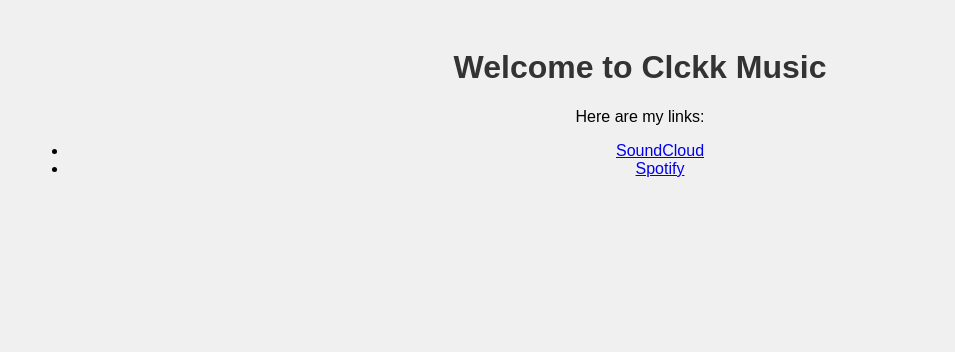
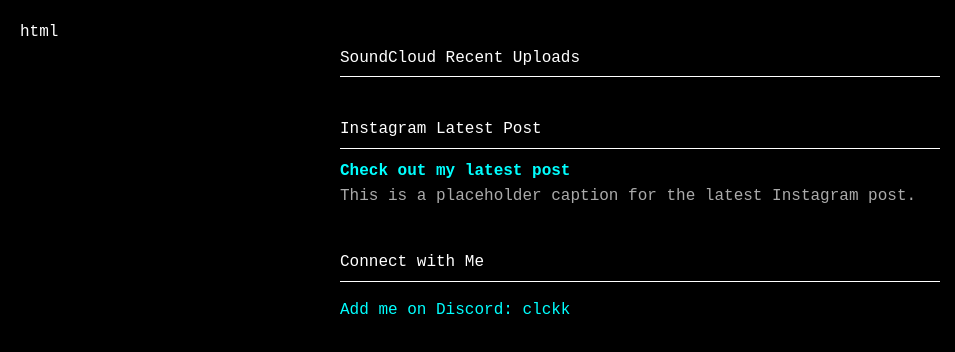
Before and after one commit to clckkmusic/clckkmusic.github.io, a plain HTML site: page index.html in a window 1280 px wide. Shown: the whole page, without its empty margins (0-955 px from the left). Drawn offline with Linux system fonts and the light colour scheme; no server answers.

Commit message:
Update index.html

```diff
--- a/index.html
+++ b/index.html
@@ -1,17 +1,93 @@
+html
 <!DOCTYPE html>
 <html lang="en">
 <head>
-  <meta charset="UTF-8">
-  <meta name="viewport" content="width=device-width, initial-scale=1.0">
-  <title>Clckk Music</title>
-  <link rel="stylesheet" href="styles.css">
+    <meta charset="UTF-8">
+    <meta name="viewport" content="width=device-width, initial-scale=1.0">
+    <title>Clckk's Terminal Music Hub</title>
+    <style>
+        body {
+            background-color: #000;
+            color: #fff;
+            font-family: 'Courier New', Courier, monospace;
+            margin: 0;
+            padding: 20px;
+            line-height: 1.6;
+        }
+        a {
+            color: #0ff;
+            text-decoration: none;
+        }
+        a:hover {
+            text-decoration: underline;
+        }
+        .container {
+            max-width: 600px;
+            margin: auto;
+        }
+        .section {
+            margin-bottom: 40px;
+        }
+        .section-title {
+            border-bottom: 1px solid #fff;
+            padding-bottom: 5px;
+            margin-bottom: 10px;
+        }
+        .post {
+            margin-bottom: 20px;
+        }
+        .post-title {
+            font-weight: bold;
+        }
+        .post-caption {
+            color: #aaa;
+        }
+    </style>
 </head>
 <body>
-  <h1>Welcome to Clckk Music</h1>
-  <p>Here are my links:</p>
-  <ul>
-    <li><a href="https://soundcloud.com/clckkmusic" target="_blank">SoundCloud</a></li>
-    <li><a href="https://spotify.com/clckkmusic" target="_blank">Spotify</a></li>
-  </ul>
+    <div class="container">
+        <div class="section">
+            <div class="section-title">SoundCloud Recent Uploads</div>
+            <div id="soundcloud-tracks"></div>
+        </div>
+        <div class="section">
+            <div class="section-title">Instagram Latest Post</div>
+            <div id="instagram-post"></div>
+        </div>
+        <div class="section">
+            <div class="section-title">Connect with Me</div>
+            <p><a href="https://discord.com/users/clckk" target="_blank">Add me on Discord: clckk</a></p>
+        </div>
+    </div>
+
+    <script>
+        async function fetchSoundCloudTracks() {
+            const response = await fetch('https://api-v2.soundcloud.com/users/27983846/tracks?client_id=a1e03910c7744580b83f62c577328d68&limit=3');
+            const tracks = await response.json();
+            const container = document.getElementById('soundcloud-tracks');
+            tracks.forEach(track => {
+                const trackElement = document.createElement('div');
+                trackElement.className = 'post';
+                trackElement.innerHTML = `<div class="post-title"><a href="${track.permalink_url}" target="_blank">${track.title}</a></div>`;
+                container.appendChild(trackElement);
+            });
+        }
+
+        async function fetchInstagramPost() {
+            // Note: Instagram does not provide a public API for fetching user posts without authentication.
+            // This is a placeholder. In a real-world scenario, you would need to use Instagram Graph API with proper authentication.
+            const container = document.getElementById('instagram-post');
+            const postElement = document.createElement('div');
+            postElement.className = 'post';
+            postElement.innerHTML = `
+                <div class="post-title"><a href="https://www.instagram.com/clckk.silk/" target="_blank">Check out my latest post</a></div>
+                <div class="post-caption">This is a placeholder caption for the latest Instagram post.</div>
+            `;
+            container.appendChild(postElement);
+        }
+
+        fetchSoundCloudTracks();
+        fetchInstagramPost();
+    </script>
 </body>
 </html>
```
